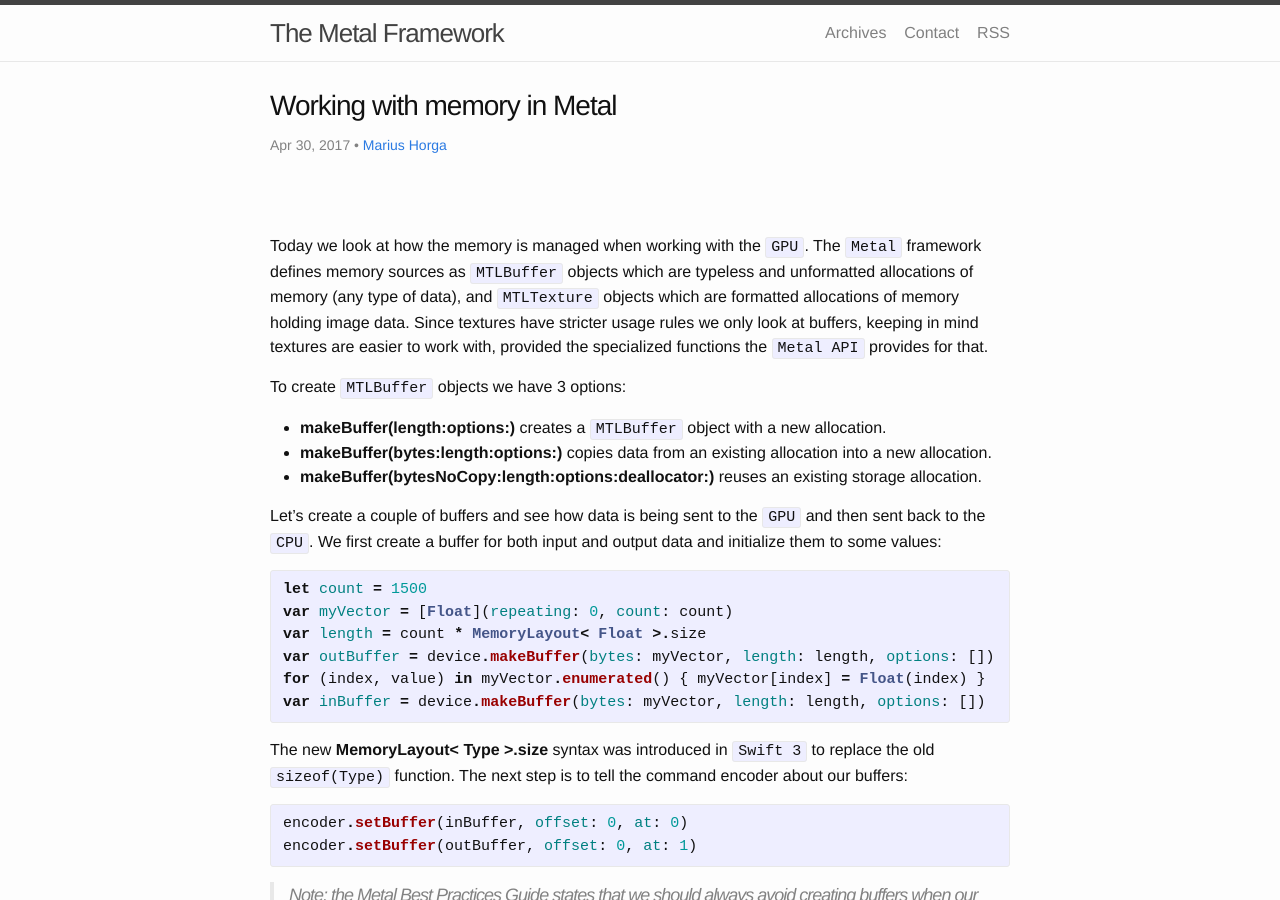
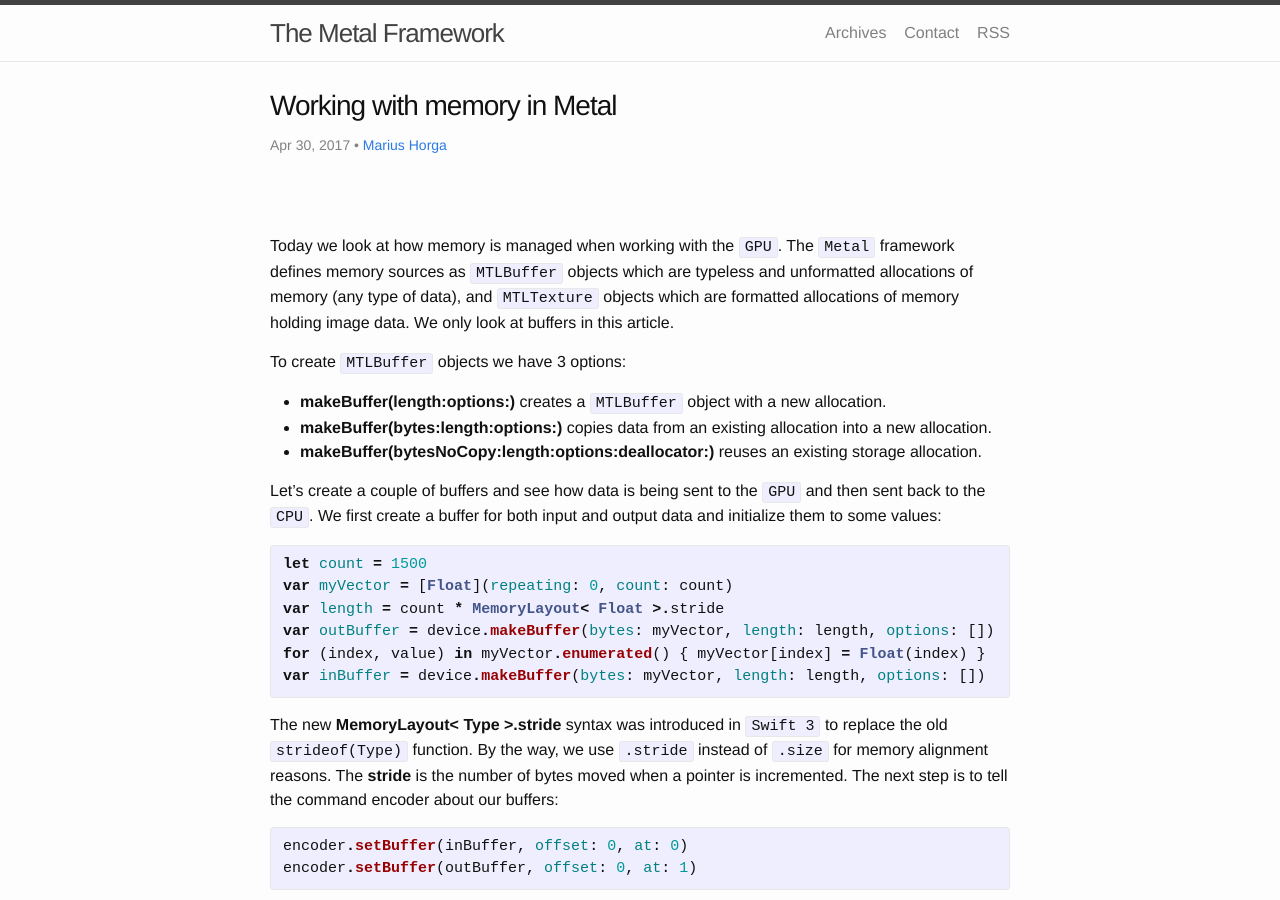
Before and after one commit to AlirioLau/metalkit.github.io, a Jekyll site: the page built from _posts/2017-04-30-working-with-memory-in-metal.markdown, in a window 1280 px wide and 900 px high. Built offline with Jekyll 4.4.1, drawn with Linux system fonts in a browser that asks for light colours; comment, search, counter and statistics services are not loaded; some of the changed text lies outside the part shown.

Commit message:
initial commit

```diff
--- a/_posts/2017-04-30-working-with-memory-in-metal.markdown
+++ b/_posts/2017-04-30-working-with-memory-in-metal.markdown
@@ -5,7 +5,7 @@
 summary: <div><div style="display:inline-block;"><img src = "https://devimages.apple.com.edgekey.net/assets/elements/icons/metal/metal-128x128_2x.png" alt="Metal" height="160" width="160"></div><div style="display:inline-block; width:75%; padding-left:1.5em; color:grey; vertical-align:middle;">Learning about the memory model in Metal. Defining Metal resources as Buffers and Textures. Presenting ways to create a Buffer. Defining the Resource Storage Modes. Presenting the address space qualifiers for function variables and arguments. Looking at UnsafePointer and Pointee as another way to aceess memory locations.</div></div>
 layout: post
 ---
-Today we look at how the memory is managed when working with the `GPU`. The `Metal` framework defines memory sources as `MTLBuffer` objects which are typeless and unformatted allocations of memory (any type of data), and `MTLTexture` objects which are formatted allocations of memory holding image data. Since textures have stricter usage rules we only look at buffers, keeping in mind textures are easier to work with, provided the specialized functions the `Metal API` provides for that.
+Today we look at how memory is managed when working with the `GPU`. The `Metal` framework defines memory sources as `MTLBuffer` objects which are typeless and unformatted allocations of memory (any type of data), and `MTLTexture` objects which are formatted allocations of memory holding image data. We only look at buffers in this article.
 
 To create `MTLBuffer` objects we have 3 options:
 
@@ -17,13 +17,13 @@
 
 {% highlight swift %}let count = 1500
 var myVector = [Float](repeating: 0, count: count)
-var length = count * MemoryLayout< Float >.size
+var length = count * MemoryLayout< Float >.stride
 var outBuffer = device.makeBuffer(bytes: myVector, length: length, options: [])
 for (index, value) in myVector.enumerated() { myVector[index] = Float(index) }
 var inBuffer = device.makeBuffer(bytes: myVector, length: length, options: [])
 {% endhighlight %}
 
-The new __MemoryLayout< Type >.size__ syntax was introduced in `Swift 3` to replace the old `sizeof(Type)` function. The next step is to tell the command encoder about our buffers:
+The new __MemoryLayout< Type >.stride__ syntax was introduced in `Swift 3` to replace the old `strideof(Type)` function. By the way, we use `.stride` instead of `.size` for memory alignment reasons. The __stride__ is the number of bytes moved when a pointer is incremented. The next step is to tell the command encoder about our buffers:
 
 {% highlight swift %}encoder.setBuffer(inBuffer, offset: 0, at: 0)
 encoder.setBuffer(outBuffer, offset: 0, at: 1)
@@ -40,7 +40,7 @@
 
 `Metal` resources must be configured for fast memory access and driver performance optimizations. Resource __storage modes__ let us define the storage location and access permissions for our buffers and textures. If you take a look above where we created our buffers, we used the default option (__[]__) as the storage mode.
 
-All `iOS` and `tvOS` devices support a _unified memory model_ where both the `CPU` and the `GPU` share the system memory, while `macOS` devices support a _discrete memory model_ where the `GPU` has its own memory. In `iOS` and `tvOS`, the __Shared__ mode (`MTLStorageModeShared`) defines system memory accessible to both `CPU` and `GPU`, while __Private__ mode (`MTLStorageModePrivate `) defines system memory accessible only to the GPU. The `Shared` mode is the default storage mode on all three operating systems.
+All `iOS` and `tvOS` devices support a _unified memory model_ where both the `CPU` and the `GPU` share the system memory, while `macOS` devices support a _discrete memory model_ where the `GPU` has its own memory. In `iOS` and `tvOS`, the __Shared__ mode (`MTLStorageModeShared`) defines system memory accessible to both `CPU` and `GPU`, while __Private__ mode (`MTLStorageModePrivate`) defines system memory accessible only to the GPU. The `Shared` mode is the default storage mode on all three operating systems.
 
 ![alt text](https://developer.apple.com/library/content/documentation/3DDrawing/Conceptual/MTLBestPracticesGuide/Art/ResourceManagement_iOStvOSMemory_2x.png "iOS and tvOS")
 
@@ -65,7 +65,7 @@
 * __threadgroup__ - is used to allocate variables used by a kernel functions only and they are allocated for each threadgroup executing the kernel, are shared by all threads in a threadgroup and exist only for the lifetime of the threadgroup that is executing the kernel.
 * __thread__ - refers to the per-thread memory address space. Variables allocated in this address space are not visible to other threads. Variables declared inside a graphics or kernel function are allocated in the thread address space.
 
-As a bonus, let's also look at another way of accessing memory locations in `Swift 3`:
+As a bonus, let's also look at another way of accessing memory locations in `Swift 3`. This code snippet belongs to a previous article, [The Model I/O framework](http://metalkit.org/2016/08/30/the-model-i-o-framework.html), so we will not go again into details about voxels. Just think of an array that we need to iterate over to get values:
 
 {% highlight swift %}let url = Bundle.main.url(forResource: "teapot", withExtension: "obj")
 let asset = MDLAsset(url: url)
@@ -89,4 +89,6 @@
 }
 {% endhighlight %}
 
+The [source code](https://github.com/MetalKit/metal) is posted on `Github` as usual.
+
 Until next time!
```
Also changed, not shown: 5 other files.
